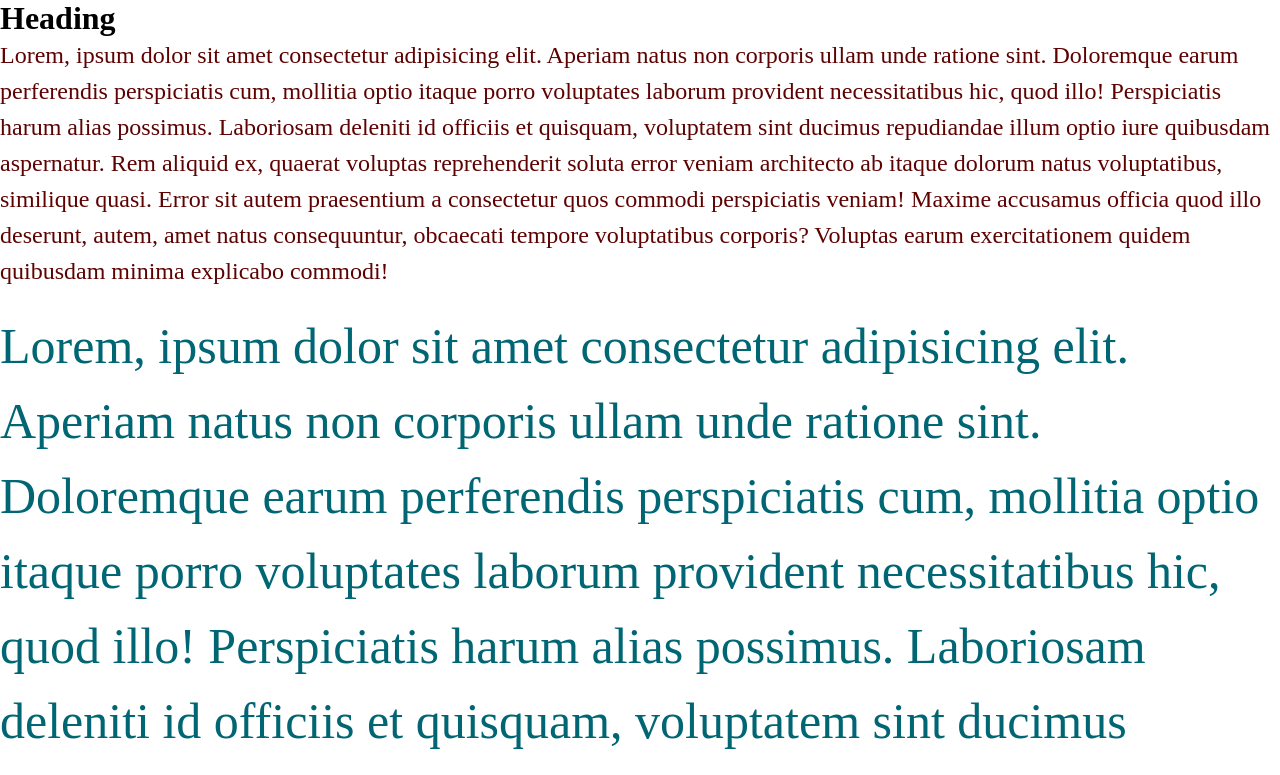
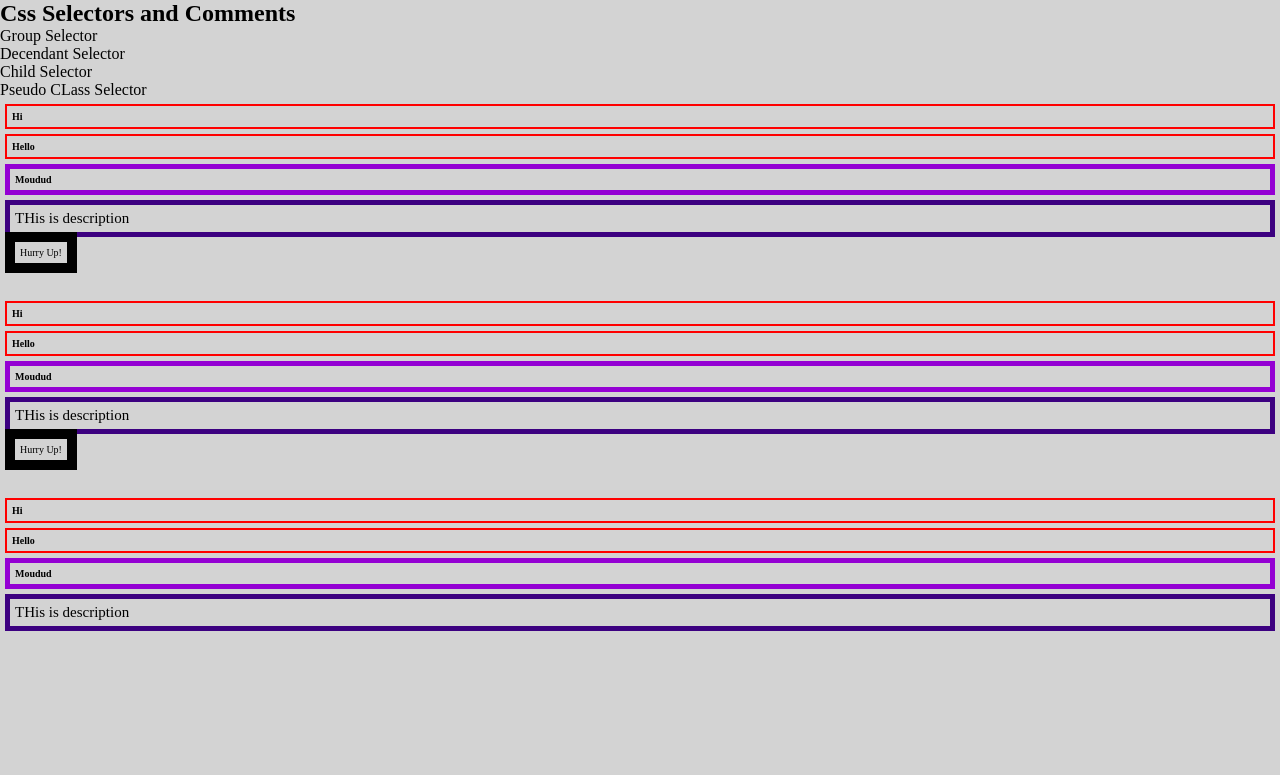
Before and after one commit to moudud-hoq/css-tutorials, a plain HTML site: page index.html in a window 1280 px wide. Shown: the top 775 px of the page. Drawn offline with Linux system fonts and the light colour scheme.

Commit message:
CSS Seelctors and Comments Done

```diff
--- a/index.html
+++ b/index.html
@@ -5,39 +5,49 @@
     <meta charset="UTF-8">
     <meta name="viewport" content="width=device-width, initial-scale=1.0">
     <link rel="stylesheet" href="./style.css">
-    <title>CSS3 | Class 01</title>
+    <title>CSS3 | Class 02</title>
 </head>
 
 <body>
-    <h1>Heading</h1>
-    <p id="para1id">Lorem, ipsum dolor sit amet consectetur adipisicing elit. Aperiam natus non corporis ullam unde ratione sint.
-        Doloremque earum perferendis perspiciatis cum, mollitia optio itaque porro voluptates laborum provident
-        necessitatibus hic, quod illo! Perspiciatis harum alias possimus. Laboriosam deleniti id officiis et quisquam,
-        voluptatem sint ducimus repudiandae illum optio iure quibusdam aspernatur. Rem aliquid ex, quaerat voluptas
-        reprehenderit soluta error veniam architecto ab itaque dolorum natus voluptatibus, similique quasi. Error sit
-        autem praesentium a consectetur quos commodi perspiciatis veniam! Maxime accusamus officia quod illo deserunt,
-        autem, amet natus consequuntur, obcaecati tempore voluptatibus corporis? Voluptas earum exercitationem quidem
-        quibusdam minima explicabo commodi!
-    </p>
-    <p class="para2 paracommon">Lorem, ipsum dolor sit amet consectetur adipisicing elit. Aperiam natus non corporis ullam unde ratione sint.
-        Doloremque earum perferendis perspiciatis cum, mollitia optio itaque porro voluptates laborum provident
-        necessitatibus hic, quod illo! Perspiciatis harum alias possimus. Laboriosam deleniti id officiis et quisquam,
-        voluptatem sint ducimus repudiandae illum optio iure quibusdam aspernatur. Rem aliquid ex, quaerat voluptas
-        reprehenderit soluta error veniam architecto ab itaque dolorum natus voluptatibus, similique quasi. Error sit
-        autem praesentium a consectetur quos commodi perspiciatis veniam! Maxime accusamus officia quod illo deserunt,
-        autem, amet natus consequuntur, obcaecati tempore voluptatibus corporis? Voluptas earum exercitationem quidem
-        quibusdam minima explicabo commodi!
-    </p>
-    <p class="para3">Lorem, ipsum dolor sit amet consectetur adipisicing elit. Aperiam natus non corporis ullam unde ratione sint.
-        Doloremque earum perferendis perspiciatis cum, mollitia optio itaque porro voluptates laborum provident
-        necessitatibus hic, quod illo! Perspiciatis harum alias possimus. Laboriosam deleniti id officiis et quisquam,
-        voluptatem sint ducimus repudiandae illum optio iure quibusdam aspernatur. Rem aliquid ex, quaerat voluptas
-        reprehenderit soluta error veniam architecto ab itaque dolorum natus voluptatibus, similique quasi. Error sit
-        autem praesentium a consectetur quos commodi perspiciatis veniam! Maxime accusamus officia quod illo deserunt,
-        autem, amet natus consequuntur, obcaecati tempore voluptatibus corporis? Voluptas earum exercitationem quidem
-        quibusdam minima explicabo commodi!
-    </p>
 
+    <h2>Css Selectors and Comments</h2>
+    <ul>
+        <li>Group Selector</li>
+        <li>Decendant Selector</li>
+        <li>Child Selector</li>
+        <li>Pseudo CLass Selector</li>
+    </ul>
+
+
+    <div>
+        <h1>Hi</h1>
+        <h3>Hello</h3>
+        <h4>Moudud</h4>
+        <p>THis is description</p>
+        <span>Hurry Up!</span>
+    </div>
+
+    <br>
+    <br>
+
+    <div>
+        <h1>Hi</h1>
+        <h3>Hello</h3>
+        <h4>Moudud</h4>
+        <p>THis is description</p>
+        <span>Hurry Up!</span>
+    </div>
+
+    <br>
+    <br>
+
+    <div>
+        <h1>Hi</h1>
+        <h3>Hello</h3>
+        <h4>Moudud</h4>
+        <p>THis is description</p>
+
+    </div>
 
 
 
--- a/style.css
+++ b/style.css
@@ -1,45 +1,42 @@
+/* Universal Selector */
 * {
-  margin: 0;
-  padding: 0;
+    margin: 0;
+    padding: 0;
 }
 
-guh3{
-    color: #333;
-    font-size: 1.5em;
-    margin-bottom: 10px;
-    background-color: antiquewhite;
+/* Here I have used design of body */
+body {
+    background-color: lightgray;
 }
 
-p{
-    color: #ee0101;
-    font-size: 1em;
-    line-height: 1.5;
-    margin-bottom: 20px;
-}
-#para1id{
-    color: #5e0101;
-    font-size: 1.5em;
+/*This is comment*/
+/* Here we are learning selectors and css comments */
+
+/* Group Selector */
+h1, h3, h4, p, span {
+    font-size: 10px;
+    border: 2px solid red;
+    padding: 5px;
+    margin: 5px;
 }
 
-#para1{
-    color: #000;
-    font-size: 1.5em;
-    line-height: 1.5;
-    margin-bottom: 20px;
+/* decendant selector */
+div p {
+    font-size: 15px;
+    border: 5px solid rgb(60, 0, 128);
 }
 
-.paracommon{
-    font-size: 50px;
+div span {
+    border: 10px solid black;
 }
 
-.para2{
-    color: #006674;
-    line-height: 1.5;
-    margin-bottom: 20px;
+div>h4 {
+    border: 5px solid darkviolet;
 }
 
-.para3{
-    color: #000;
-    line-height: 1.5;
-    margin-bottom: 20px;
+/* pseudo class seelctor */
+h1:hover {
+    font-size: 20px;
+    color: rgb(17, 1, 241);
+    text-align: center;
 }
```
Also changed, not shown: images/CSS  Selectors Group, Combinator, Descendant, Child ,Pseudo-classes.png (added).
